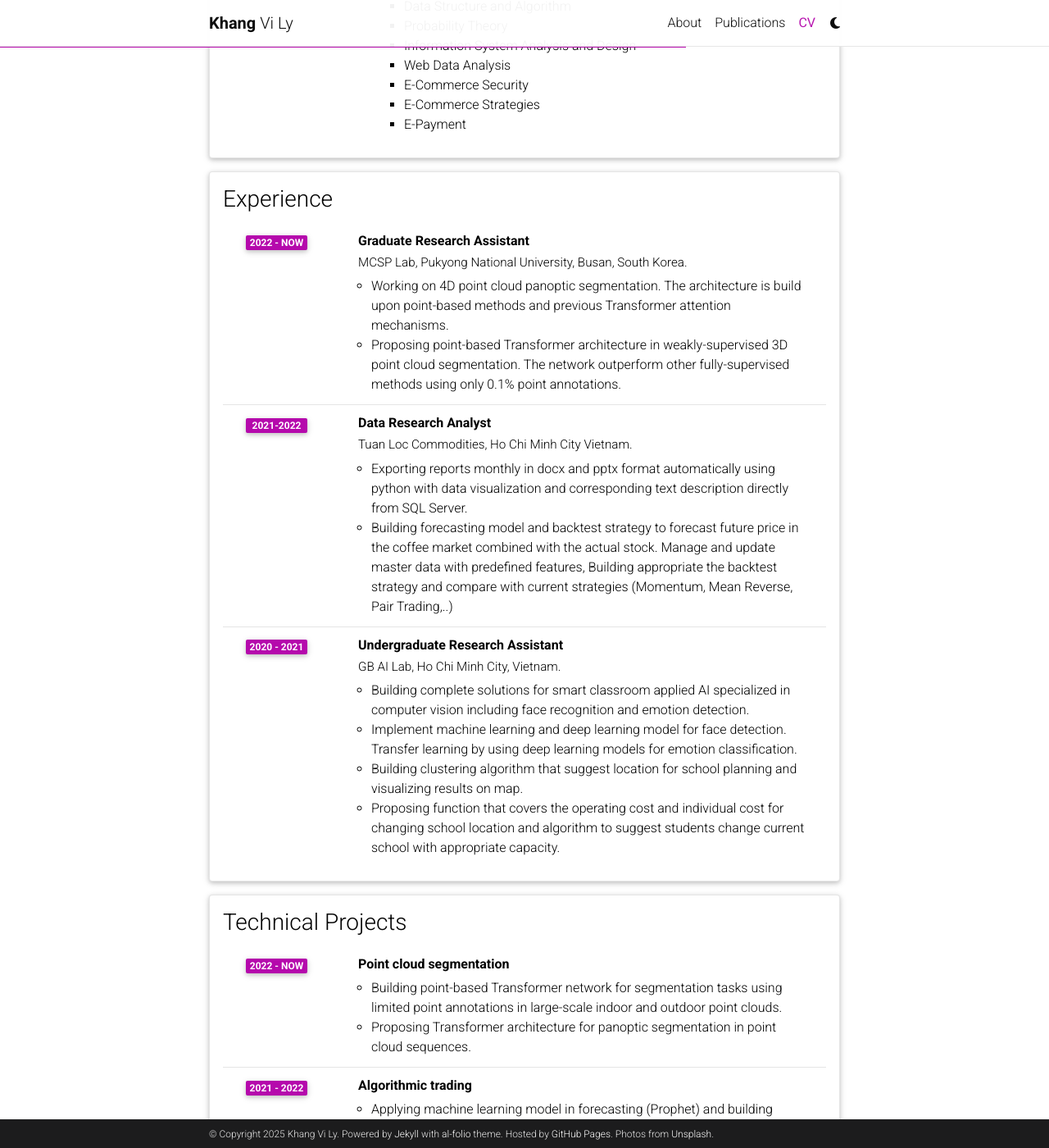
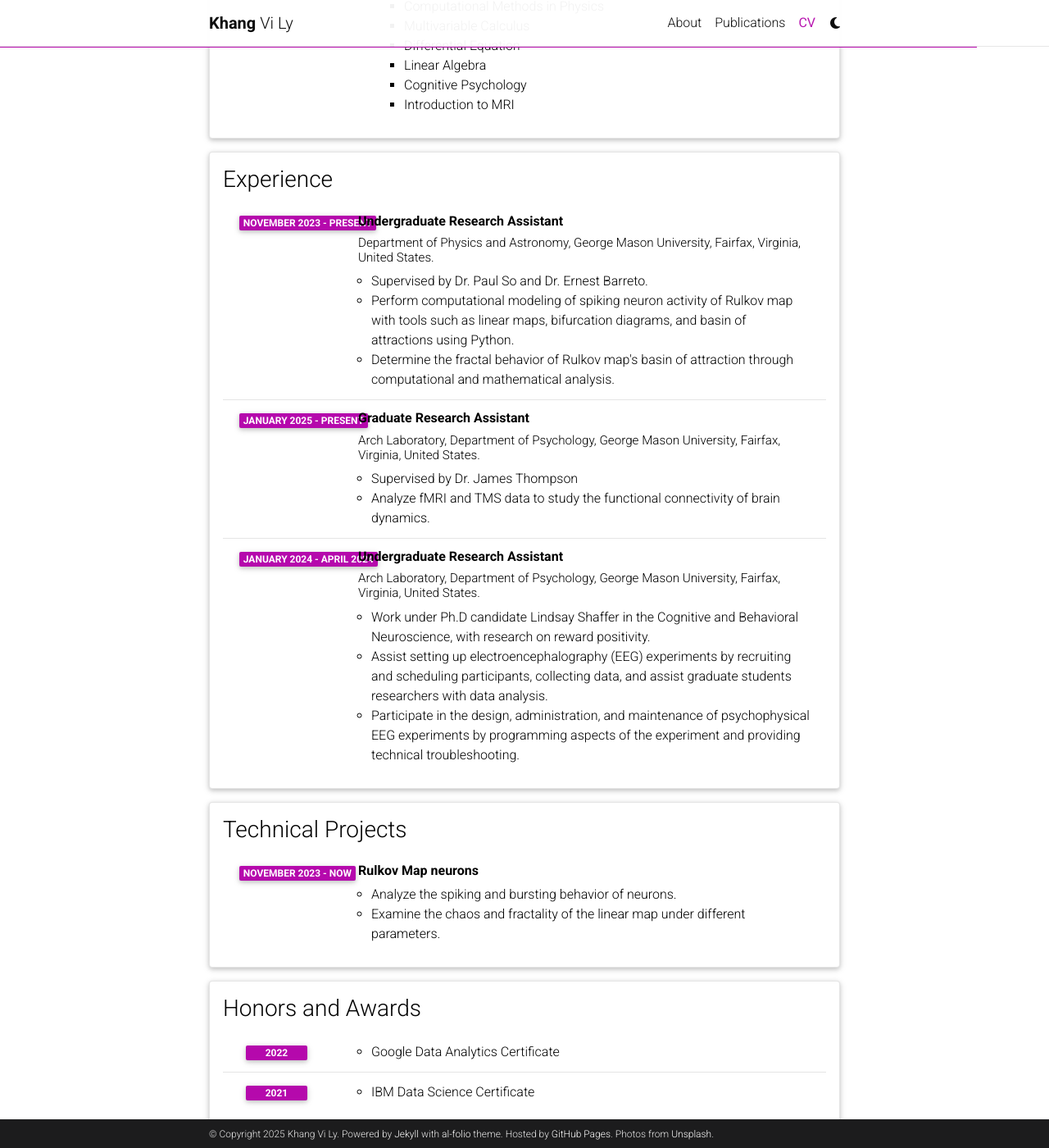
Before and after one commit to lvkhang123/lvkhang123.github.io, a Jekyll site: the page built from _pages/cv.md, in a window 1280 px wide and 1400 px high, scrolled down 1121 px. Shown: the whole window at 82% size. Built offline with Jekyll 4.4.1, drawn with Linux system fonts in a browser that asks for light colours; comment, search, counter and statistics services are not loaded; a style sheet for code colours, icons or effects is not loaded; some of the changed text lies outside the part shown.

Commit message:
CV_change5

```diff
--- a/_data/cv.yml
+++ b/_data/cv.yml
@@ -12,91 +12,80 @@
   type: nested_list
   contents:
     - title: Complex systems
-      # items:
-      #   - Weakly-supervised segmentation
-      #   - Generative and Reconstruction
+      items:
+         - Studies of complex systems such as the human brain
     - title: Nonlinear dynamical systems
-      # items:
-      #   - Visual reasoning using 3D point cloud and NLP
+      items:
+         - Chaos theory
     - title: Neuroscience
+      items:
+         - Brain dynamics
+         - Neuroimaging
 
 - title: Education
   type: time_table
   contents:
-    - title: Master of Engineering
-      institution: Deparment of Artificial Intelligence Convergence, Pukyong National University, Busan, South Korea
-      year: 2022 - now
+    - title: Master of Science, Physics
+      institution: Deparment of Physics and Astronomy, George Mason University, Fairfax, Virginia, United States
+      year: August 2025 - Present
       description:
-        - "GPA: 4.4/4.5"
+        #- "GPA: 4.4/4.5"
+        #- title: Relevant coursework
+          # contents:
+          #   - Neural Network
+          #   - Statistical Learning Model
+          #   - Optimization for AI
+          #   - Artificial Intelligence Programming
+          #   - Advanced Artificial Intelligence
+    - title: Bachelor of Science, Physics and Psychology minor
+      institution: Department of Physics and Astronomy, George Mason University, Fairfax, Virginia, United States
+      year: August 2021 - May 2025
+      description:
+        - "GPA: 3.31/4.0"
         - title: Relevant coursework
           contents:
-            - Neural Network
-            - Statistical Learning Model
-            - Optimization for AI
-            - Artificial Intelligence Programming
-            - Advanced Artificial Intelligence
-    - title: Bachelor of Economics
-      institution: Faculty of Information Systems, University of Economics and Law, Vietnam National University, Ho Chi Minh City, Vietnam
-      year: 2017 - 2021
-      description:
-        - "GPA: 7.8/10"
-        - title: Relevant coursework
-          contents:
-            - Data Structure and Algorithm
-            - Probability Theory
-            - Information System Analysis and Design
-            - Web Data Analysis
-            - E-Commerce Security
-            - E-Commerce Strategies
-            - E-Payment
+            - Analytical Methods of Physics
+            - Classical Mechanics
+            - Thermal Physics
+            - Computational Methods in Physics
+            - Multivariable Calculus
+            - Differential Equation
+            - Linear Algebra
+            - Cognitive Psychology
+            - Introduction to MRI
 
 - title: Experience
   type: time_table
   contents:
+    - title: Undergraduate Research Assistant
+      institution: Department of Physics and Astronomy, George Mason University, Fairfax, Virginia, United States.
+      year: November 2023 - Present
+      description:
+      - Supervised by Dr. Paul So and Dr. Ernest Barreto.
+      - Perform computational modeling of spiking neuron activity of Rulkov map with tools such as linear maps, bifurcation diagrams, and basin of attractions using Python.
+      - Determine the fractal behavior of Rulkov map's basin of attraction through computational and mathematical analysis.
     - title: Graduate Research Assistant
-      institution: MCSP Lab, Pukyong National University, Busan, South Korea.
-      year: 2022 - now
+      institution: Arch Laboratory, Department of Psychology, George Mason University, Fairfax, Virginia, United States.
+      year: January 2025 - Present
       description:
-      - Working on 4D point cloud panoptic segmentation. The architecture is build upon point-based methods and previous Transformer attention mechanisms.
-      - Proposing point-based Transformer architecture in weakly-supervised 3D point cloud segmentation. The network outperform other fully-supervised methods using only 0.1% point annotations.
-
-    - title: Data Research Analyst
-      institution: Tuan Loc Commodities, Ho Chi Minh City Vietnam.
-      year: 2021-2022
-      description:
-      - Exporting reports monthly in docx and pptx format automatically using python with data visualization and corresponding text description directly from SQL Server.
-      - Building forecasting model and backtest strategy to forecast future price in the coffee market combined with the actual stock. Manage and update master data with predefined features, Building appropriate the backtest strategy and compare with current strategies (Momentum, Mean Reverse, Pair Trading,..)
+      - Supervised by Dr. James Thompson
+      - Analyze fMRI and TMS data to study the functional connectivity of brain dynamics.
 
     - title: Undergraduate Research Assistant
-      institution: GB AI Lab, Ho Chi Minh City, Vietnam.
-      year: 2020 - 2021
+      institution: Arch Laboratory, Department of Psychology, George Mason University, Fairfax, Virginia, United States.
+      year: January 2024 - April 2024
       description:
-        - Building complete solutions for smart classroom applied AI specialized in computer vision including face recognition and emotion detection.
-        - Implement machine learning and deep learning model for face detection. Transfer learning by using deep learning models for emotion classification.
-        - Building clustering algorithm that suggest location for school planning and visualizing results on map.
-        - Proposing function that covers the operating cost and individual cost for changing school location and algorithm to suggest students change current school with appropriate capacity.
-
+        - Work under Ph.D candidate Lindsay Shaffer in the Cognitive and Behavioral Neuroscience, with research on reward positivity.
+        - Assist setting up electroencephalography (EEG) experiments by recruiting and scheduling participants, collecting data, and assist graduate students researchers with data analysis.
+        - Participate in the design, administration, and maintenance of psychophysical EEG experiments by programming aspects of the experiment and providing technical troubleshooting.
 - title: Technical Projects
   type: time_table
   contents:
-    - title: Point cloud segmentation
-      year: 2022 - now
+    - title: Rulkov Map neurons
+      year: November 2023 - now
       description:
-      - Building point-based Transformer network for segmentation tasks using limited point annotations in large-scale indoor and outdoor point clouds.
-      - Proposing Transformer architecture for panoptic segmentation in point cloud sequences.
-    - title: Algorithmic trading
-      year: 2021 - 2022
-      description: Applying machine learning model in forecasting (Prophet) and building corresponding backtesting strategies on Backtrader platform.
-    - title: AI-based Smart Classroom
-      year: 2021 - 2022
-      description:
-      - Applying current machine learning models in smart classrooms for attendance, exam verification, and teaching evaluation tasks.
-      - Analysing model outputs and visualizing results into corresponding charts.
-    - title: Opinion mining with Vietnamese text
-      year: 2019 - 2020
-      description:
-      - "News: Gather news, comments in the Smartphone industry in Vietnamese online newspapers and using machine learning to classify them."
-      - "Product reviews: Building the semi-supervised sentimental model to classify online reviews on an e-commerce market."
+      - Analyze the spiking and bursting behavior of neurons.
+      - Examine the chaos and fractality of the linear map under different parameters.
 
 - title: Honors and Awards
   type: time_table
```
